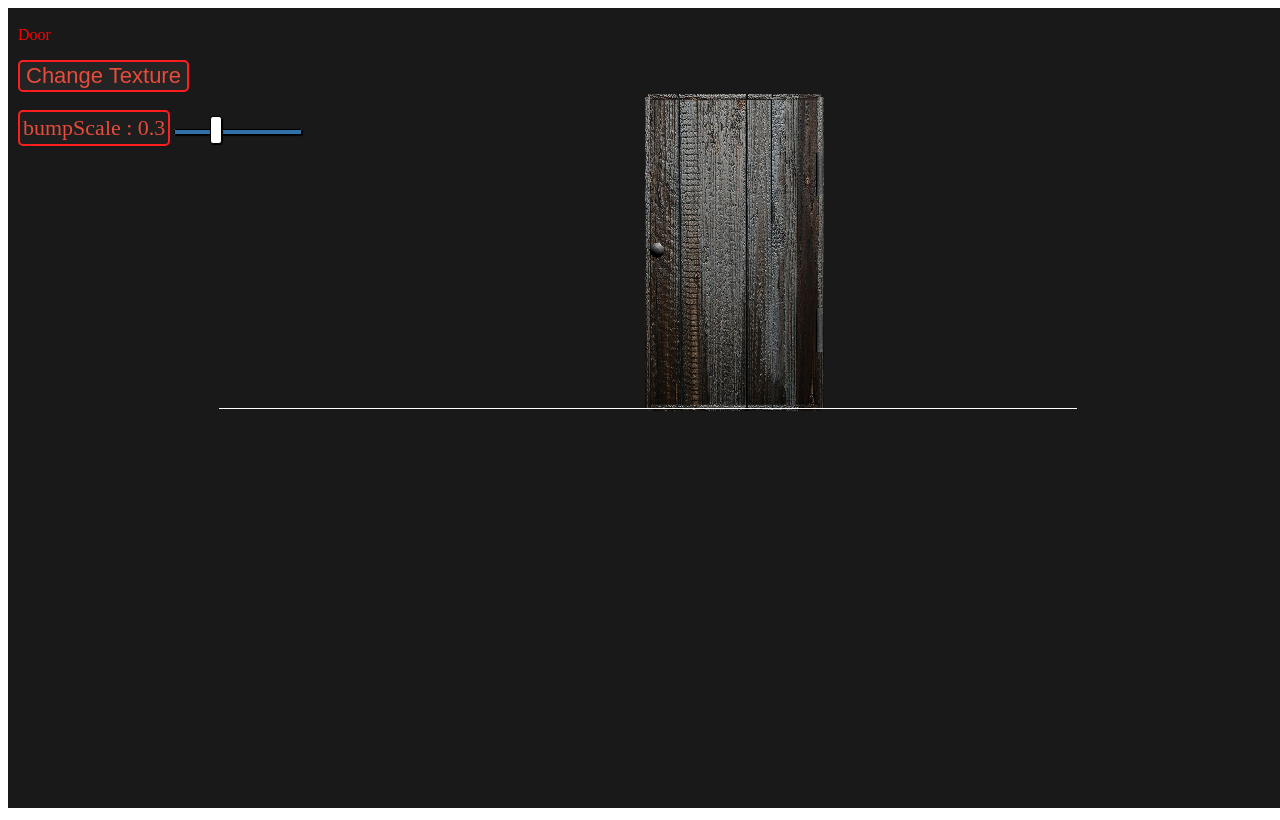
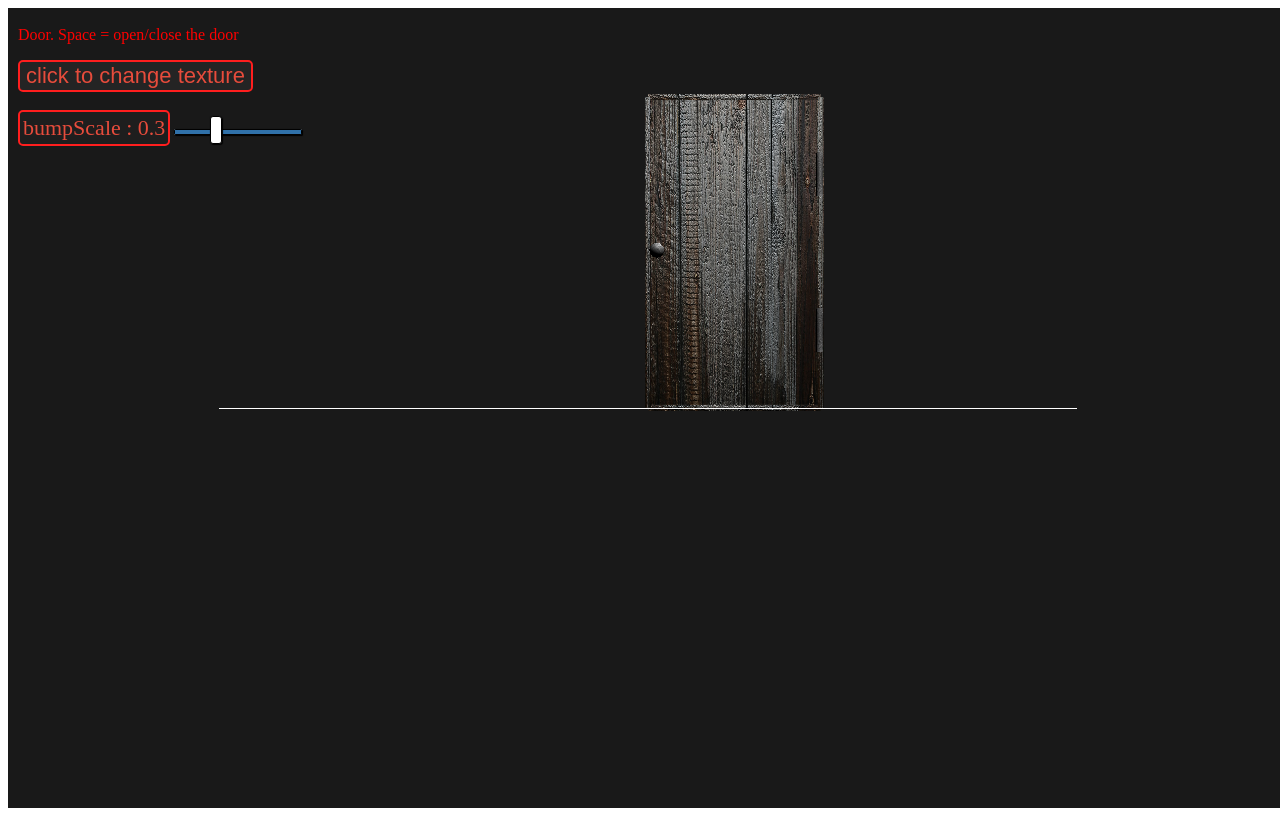
Before and after one commit to jhaowei-huang/Web3D, a plain HTML site: page HW2/index.html in a window 1280 px wide. Shown: the top 820 px of the page. Drawn offline with Linux system fonts and the light colour scheme; animation ran at ten frames a second.

Commit message:
update HW2/index.html

```diff
--- a/HW2/index.html
+++ b/HW2/index.html
@@ -7,8 +7,8 @@
 
 	<body>
 		<div id="info">
-			<p> Door </p>
-			<button id="changeTexture" class="btn" onclick="changeTexture()" onfocus="blur(this)">Change Texture</button><br><br>
+			<p> Door. Space = open/close the door</p>
+			<button id="changeTexture" class="btn" onclick="changeTexture()" onfocus="blur(this)">click to change texture</button><br><br>
 			<div id="range" onfocus="blur(this)"> bumpScale : 0.3 </div>
 			<input type="range" min="0" max="100" value="30" step="10" onchange="showValue(this.value)">
 		</div>
```
